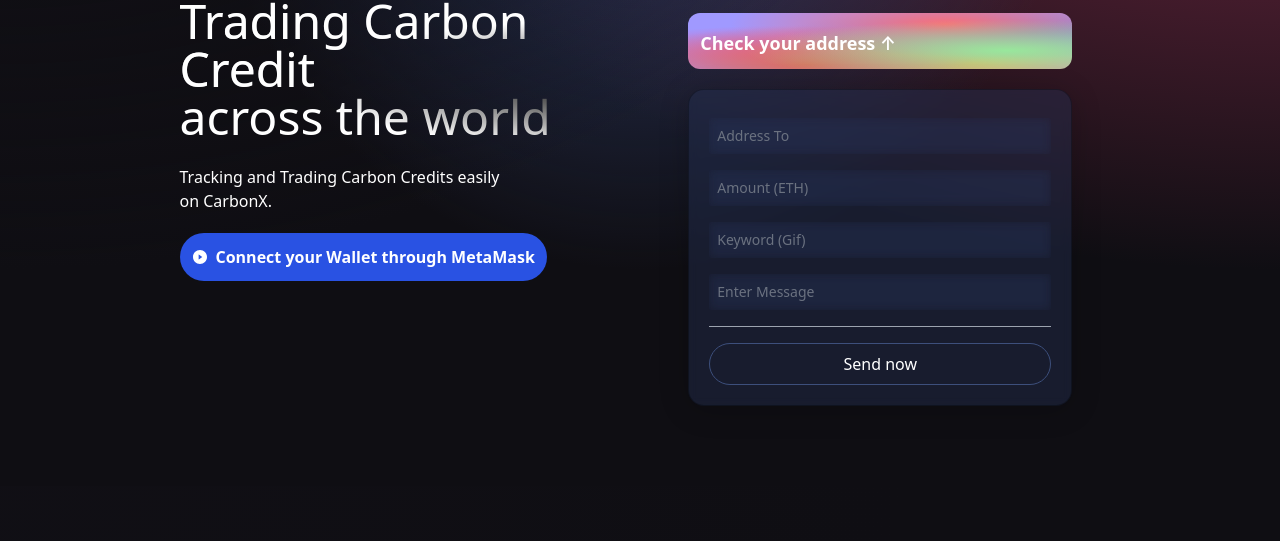
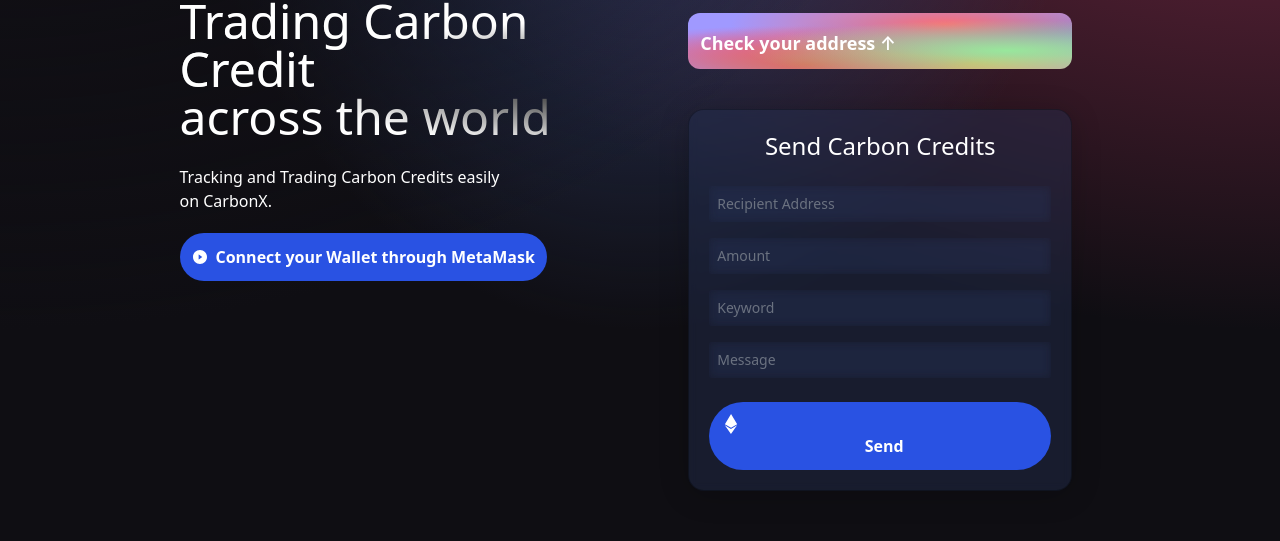
Before and after one commit to LesterCSH/CarbonX, a React (Vite) app in the folder react_front-end/client/: page / in a window 1280 px wide. Shown: the part 252-793 px from the top of the page. Built offline with nearby package versions, Linux system fonts and the light colour scheme; no server answers.

Commit message:
Update Welcome.jsx

```diff
--- a/react_front-end/client/src/components/Welcome.jsx
+++ b/react_front-end/client/src/components/Welcome.jsx
@@ -1,4 +1,4 @@
-import React, { useContext } from "react";
+import React, { useContext, useState, useEffect } from "react";
 import { AiFillPlayCircle } from "react-icons/ai";
 import { SiEthereum } from "react-icons/si";
 import { BsInfoCircle } from "react-icons/bs";
@@ -22,15 +22,72 @@
 
 const Welcome = () => {
   const { currentAccount, connectWallet, handleChange, sendTransaction, formData, isLoading } = useContext(TransactionContext);
+  const [ethPrice, setEthPrice] = useState(null);
+  const [showConfirmation, setShowConfirmation] = useState(false);
+
+  useEffect(() => {
+    fetch('https://api.dovu.earth/api/carbon/price')
+      .then(response => response.json())
+      .then(data => {
+        setEthPrice(data.eth_price);
+      })
+      .catch(error => {
+        console.log('An error occurred:', error);
+      });
+  }, []);
 
   const handleSubmit = (e) => {
+    e.preventDefault();
+
     const { addressTo, amount, keyword, message } = formData;
 
-    e.preventDefault();
+    if (!addressTo || !amount || !keyword || !message || !ethPrice) return;
 
-    if (!addressTo || !amount || !keyword || !message) return;
+    const ethValue = ethPrice * amount;
 
-    sendTransaction();
+    setShowConfirmation(true);
+  };
+
+  const handleConfirmPayment = () => {
+    setShowConfirmation(false);
+
+    const { addressTo, amount, keyword, message } = formData;
+
+    if (!ethPrice || !amount || isNaN(ethPrice) || isNaN(amount)) {
+      console.log("Invalid ethPrice or amount");
+      return;
+    }
+
+    const ethValue = ethPrice * amount;
+
+    const confirmed = window.confirm(`You are about to send ${ethValue} ETH. Do you want to proceed?`);
+
+    if (!confirmed) {
+      return;
+    }
+
+    // Construct the transaction object
+    const transactionObject = {
+      to: addressTo,
+      value: window.ethereum.utils.toWei(ethValue.toString(), "ether"),
+      data: keyword,
+      gas: 21000, // Or specify the desired gas limit
+    };
+
+    // Send the transaction using MetaMask
+    window.ethereum
+      .request({
+        method: "eth_sendTransaction",
+        params: [transactionObject],
+      })
+      .then((transactionHash) => {
+        console.log("Transaction Hash:", transactionHash);
+        // Add your desired logic after the transaction is sent successfully
+      })
+      .catch((error) => {
+        console.log("An error occurred:", error);
+        // Add your error handling logic here
+      });
   };
 
   return (
@@ -55,16 +112,13 @@
               </p>
             </button>
           )}
-
-
         </div>
 
         <div className="flex flex-col flex-1 items-center justify-start w-full mf:mt-0 mt-10">
           <div className="p-3 flex justify-end items-start flex-col rounded-xl h-30 sm:w-96 w-full my-5 eth-card .white-glassmorphism ">
             <div className="flex justify-between flex-col w-full h-full">
               <div className="flex justify-between items-start">
-
-
+                {/* ...existing code... */}
               </div>
               <div>
                 <p className="text-white font-light text-ms">
@@ -76,28 +130,86 @@
               </div>
             </div>
           </div>
-          <div className="p-5 sm:w-96 w-full flex flex-col justify-start items-center blue-glassmorphism">
-            <Input placeholder="Address To" name="addressTo" type="text" handleChange={handleChange} />
-            <Input placeholder="Amount (ETH)" name="amount" type="number" handleChange={handleChange} />
-            <Input placeholder="Keyword (Gif)" name="keyword" type="text" handleChange={handleChange} />
-            <Input placeholder="Enter Message" name="message" type="text" handleChange={handleChange} />
-
-            <div className="h-[1px] w-full bg-gray-400 my-2" />
-
-            {isLoading
-              ? <Loader />
-              : (
-                <button
-                  type="button"
-                  onClick={handleSubmit}
-                  className="text-white w-full mt-2 border-[1px] p-2 border-[#3d4f7c] hover:bg-[#3d4f7c] rounded-full cursor-pointer"
-                >
-                  Send now
-                </button>
-              )}
+          <div className="p-5 sm:w-96 w-full flex flex-col justify-start items-center blue-glassmorphism mt-5">
+            <h2 className="text-2xl text-white text-center mb-4">
+              Send Carbon Credits
+            </h2>
+            <form onSubmit={handleSubmit} className="w-full">
+              <Input
+                placeholder="Recipient Address"
+                name="addressTo"
+                type="text"
+                value={formData.addressTo}
+                handleChange={handleChange}
+              />
+              <Input
+                placeholder="Amount"
+                name="amount"
+                type="number"
+                value={formData.amount}
+                handleChange={handleChange}
+              />
+              <Input
+                placeholder="Keyword"
+                name="keyword"
+                type="text"
+                value={formData.keyword}
+                handleChange={handleChange}
+              />
+              <Input
+                placeholder="Message"
+                name="message"
+                type="text"
+                value={formData.message}
+                handleChange={handleChange}
+              />
+              <button
+                type="button"
+                onClick={() => setShowConfirmation(true)}
+                className="w-full bg-[#2952e3] p-3 mt-4 rounded-full cursor-pointer hover:bg-[#2546bd]"
+              >
+                {isLoading ? (
+                  <Loader color="#fff" />
+                ) : (
+                  <SiEthereum className="text-white text-xl" />
+                )}
+                <span className="text-white text-base font-semibold ml-2">
+                  Send
+                </span>
+              </button>
+            </form>
           </div>
         </div>
       </div>
+
+      {showConfirmation && (
+        <div className="fixed inset-0 flex justify-center items-center bg-gray-900 bg-opacity-50">
+          <div className="bg-white p-8 rounded-lg max-w-md">
+            <p className="text-xl font-semibold mb-4">
+              Confirm Payment
+            </p>
+            <p className="mb-4">
+              You are about to send {ethPrice * formData.amount} ETH. Do you want to proceed?
+            </p>
+            <div className="flex justify-end">
+              <button
+                type="button"
+                onClick={handleConfirmPayment}
+                className="px-4 py-2 bg-blue-500 text-white rounded-lg"
+              >
+                Confirm
+              </button>
+              <button
+                type="button"
+                onClick={() => setShowConfirmation(false)}
+                className="px-4 py-2 ml-4 bg-gray-300 text-gray-800 rounded-lg"
+              >
+                Cancel
+              </button>
+            </div>
+          </div>
+        </div>
+      )}
     </div>
   );
 };
```
